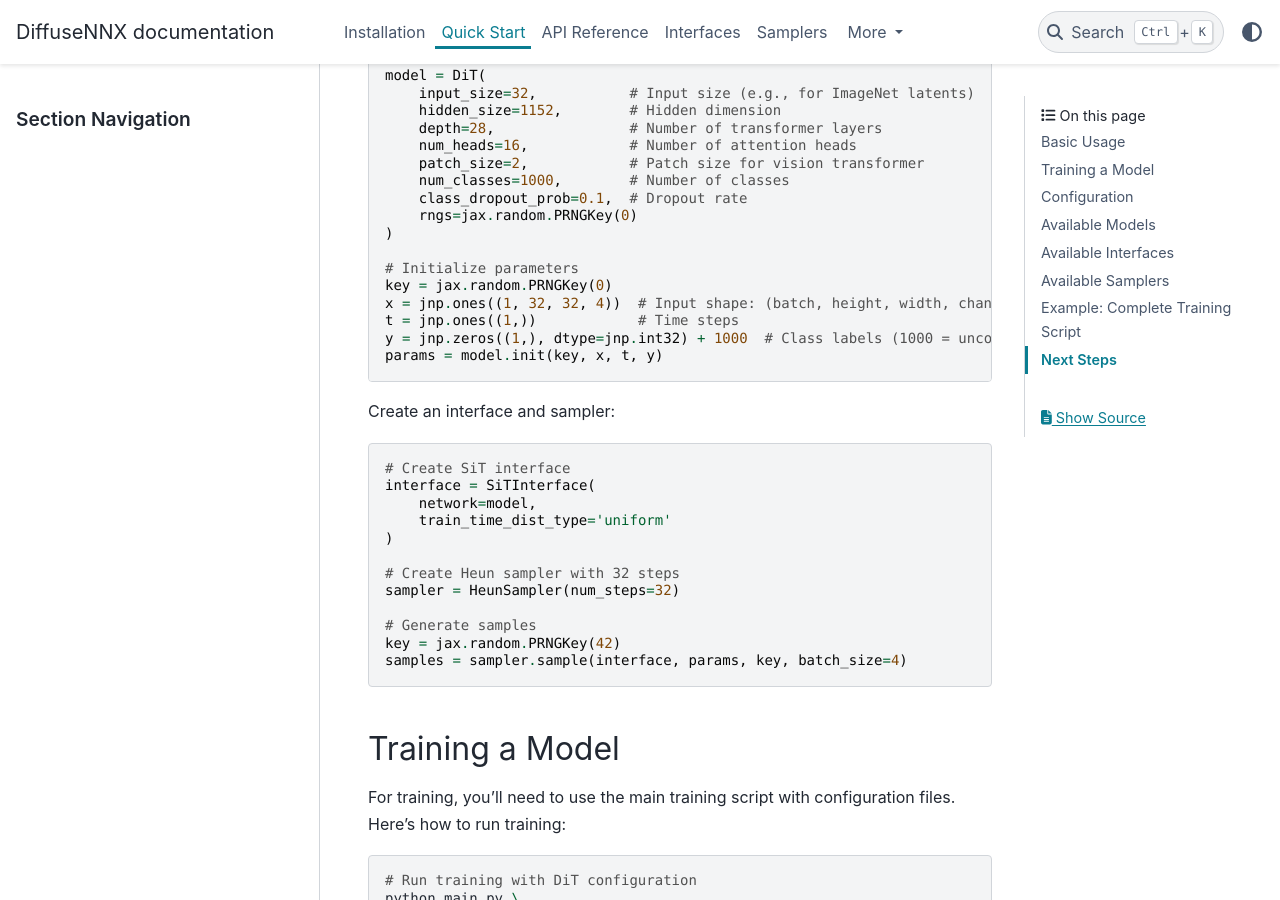
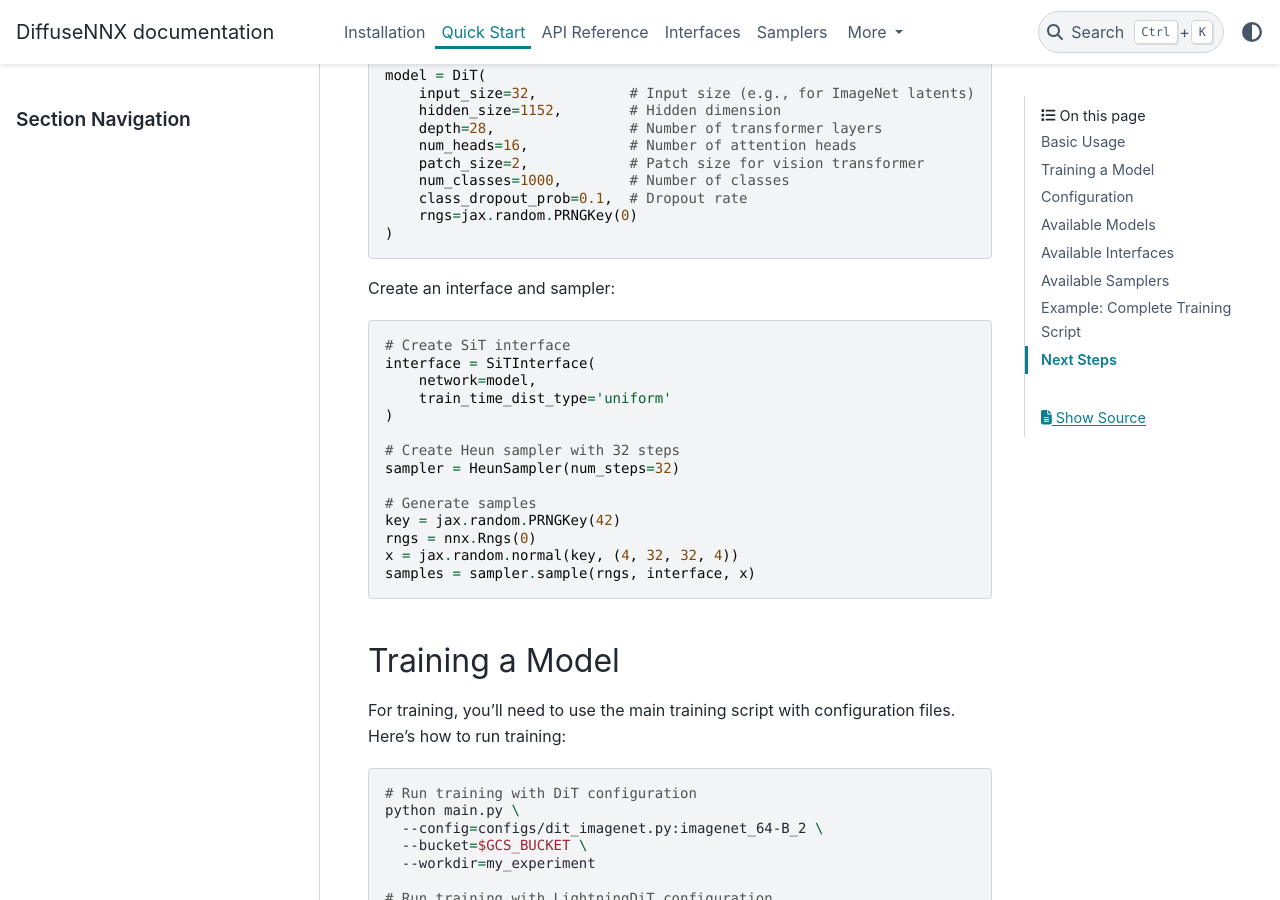
Before and after one commit to willisma/diffuse_nnx, a Sphinx documentation site: the page built from docs/quickstart.rst, in a window 1280 px wide and 900 px high, scrolled down 554 px. Built offline with Sphinx 7.4.7 and the PyData theme 0.15.4, drawn with Linux system fonts in a browser that asks for light colours.

Commit message:
update to quickstart section in docs

```diff
--- a/docs/quickstart.rst
+++ b/docs/quickstart.rst
@@ -32,13 +32,6 @@ Create a simple DiT model:
        rngs=jax.random.PRNGKey(0)
    )
 
-   # Initialize parameters
-   key = jax.random.PRNGKey(0)
-   x = jnp.ones((1, 32, 32, 4))  # Input shape: (batch, height, width, channels)
-   t = jnp.ones((1,))            # Time steps
-   y = jnp.zeros((1,), dtype=jnp.int32) + 1000  # Class labels (1000 = unconditional)
-   params = model.init(key, x, t, y)
-
 Create an interface and sampler:
 
 .. code-block:: python
@@ -54,7 +47,9 @@ Create an interface and sampler:
 
    # Generate samples
    key = jax.random.PRNGKey(42)
-   samples = sampler.sample(interface, params, key, batch_size=4)
+   rngs = nnx.Rngs(0)
+   x = jax.random.normal(key, (4, 32, 32, 4))
+   samples = sampler.sample(rngs, interface, x)
 
 Training a Model
 ----------------
```
